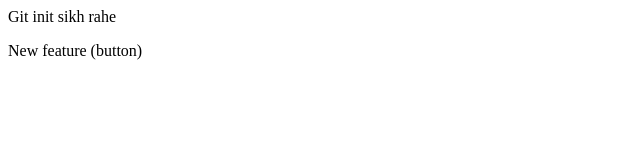
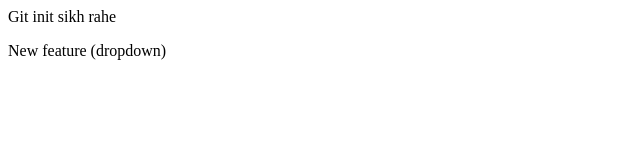
Before and after one commit to JaisAkashKumar/LocalRepo, a plain HTML site: page index.html in a window 1280 px wide. Shown: the full height of the page, 0-640 px from the left. Drawn offline with Linux system fonts and the light colour scheme.

Commit message:
dropdown

```diff
--- a/index.html
+++ b/index.html
@@ -1,2 +1,2 @@
 <p>Git init sikh rahe</p>
-<p>New feature (button)</p>
+<p>New feature (dropdown)</p>
```
